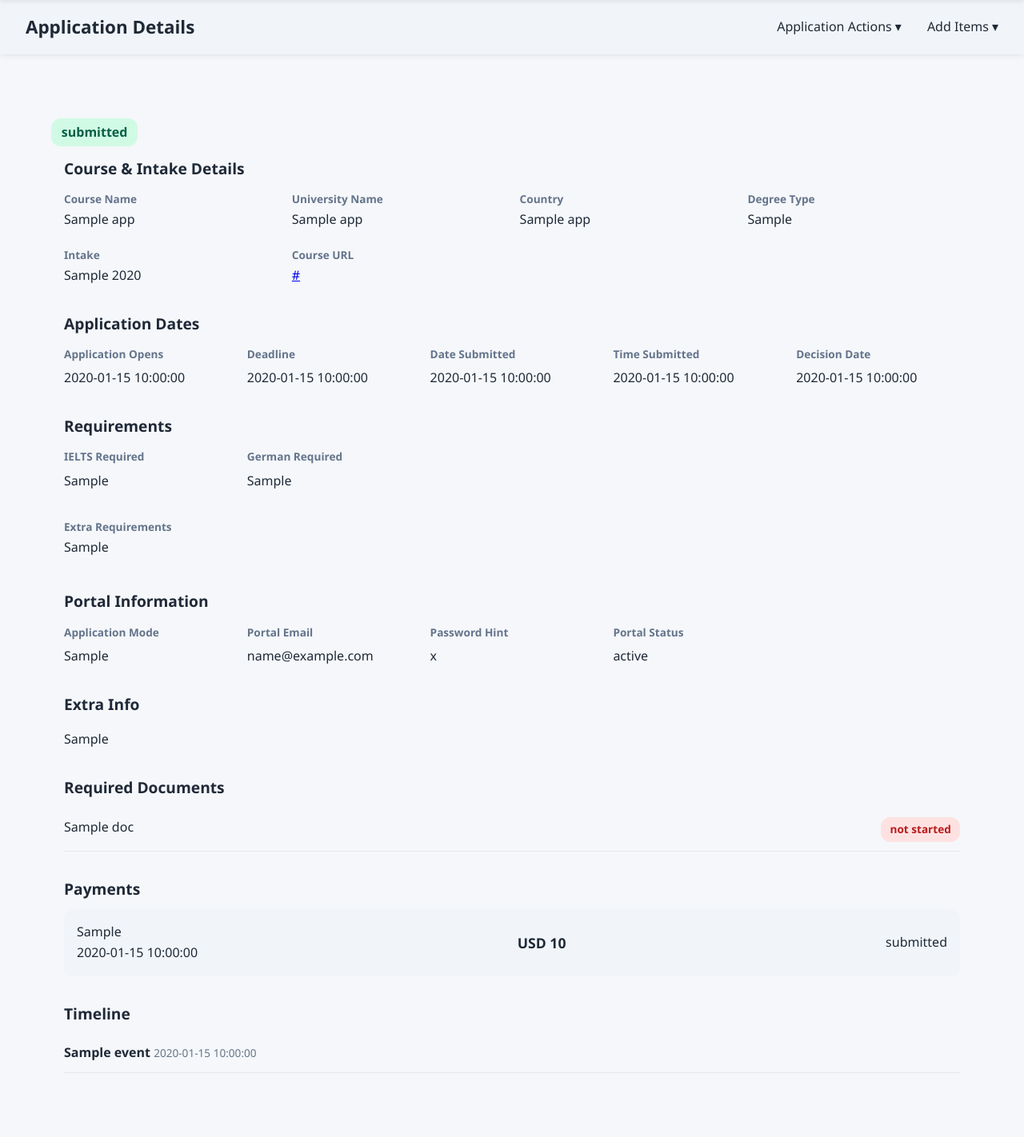
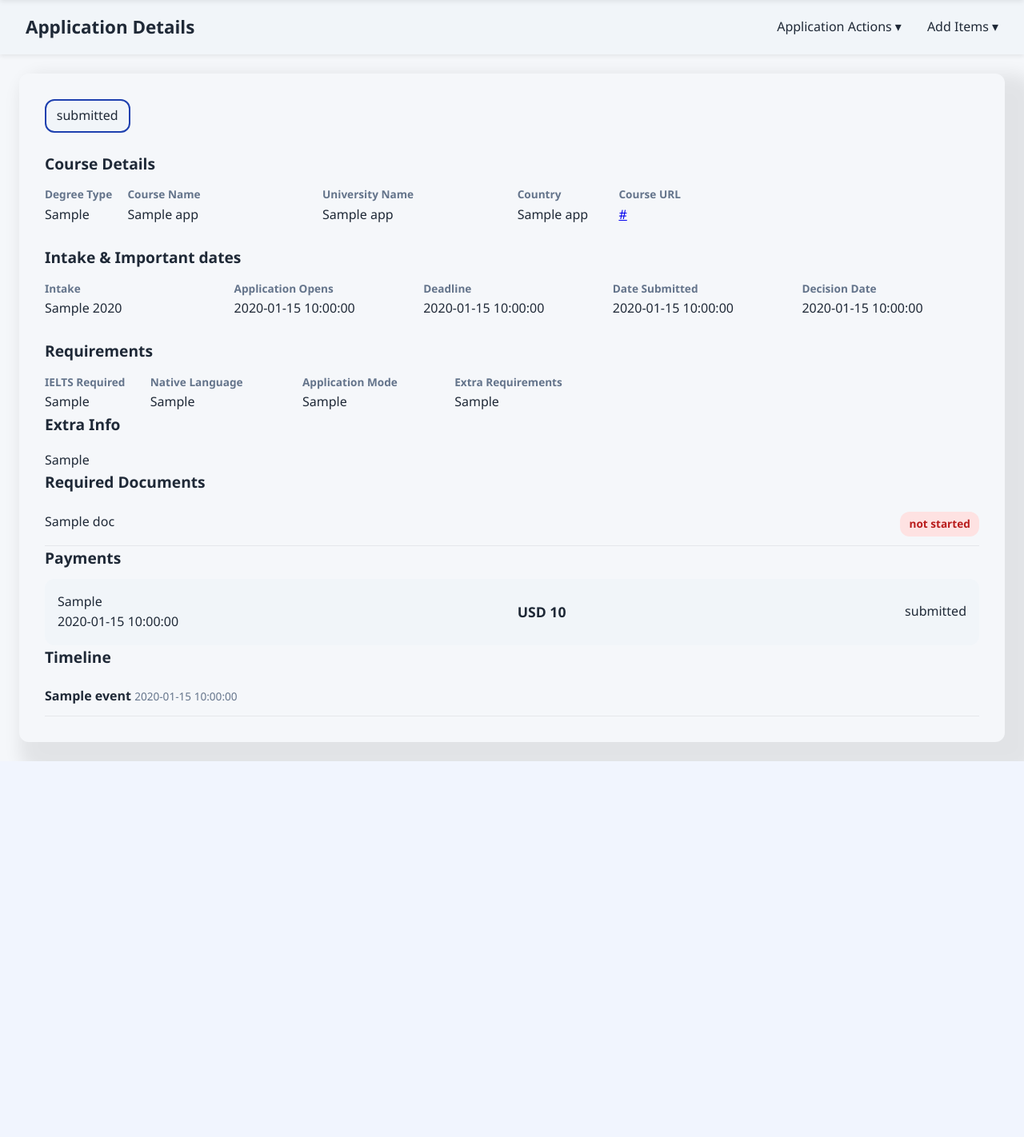
Before and after one commit to YagneshGuduru/personalised_college_applications_tracker, a Flask app: template app/templates/application_details.html in a window 1280 px wide. Shown: the part 73-1495 px from the top of the page at 80% size. After the commit the page ends 1025 px from the top, so only its background shows below. Run offline with Flask 3, Linux system fonts and the light colour scheme; the template is opened without the code that fills it: most values are stand-ins (such as "Sample title", 1, 10 or a date in 2020).

Commit message:
Upgraded the design of application details page.

```diff
--- a/app/static/style.css
+++ b/app/static/style.css
@@ -421,7 +421,7 @@ textarea {
 
 .dropdown-panel {
     position: absolute;
-    top: 100%;                 /* sits right under the trigger */
+    top: 90%;                 /* sits right under the trigger */
     right: 0;
     background: var(--bg-light);
     border-radius: var(--radius);
@@ -455,21 +455,18 @@ textarea {
 
 /* Main card */
 
-.details-layout {
-  display: block;
-  margin-top: 1rem;
-}
-
-.big-details-card {
+.app-details-card {
   padding: 2rem;
   position: relative;
+  border-radius: var(--radius);
+  box-shadow: 20px 20px 20px 20px var(--shadow);
 }
 
 /* Submitted Tag */
 .submitted-tag {
-  position: absolute;
-  top: 1rem;
-  left: 1rem;
+  position: relative;
+  top: 10rem;
+  left: 10rem;
   background: #d1fae5;
   color: #065f46;
   padding: 0.3rem 0.8rem;
@@ -479,61 +476,28 @@ textarea {
 
 /* Section Titles */
 .section-title {
-  margin-top: 2rem;
+  /* margin-top: 2rem; */
   margin-bottom: 0.6rem;
   font-size: 1.2rem;
   font-weight: 700;
 }
 
-/* Two-column grid inside card */
-.two-grid {
-  display: grid;
-  grid-template-columns: repeat(auto-fit, minmax(260px, 1fr));
-  gap: 1.2rem;
-}
-
-.two-grid label {
+.app-row label {
   font-weight: 600;
   color: var(--secondary);
   font-size: 0.85rem;
 }
-
-/* Make Application Dates a single wide row */
-.dates-row {
-    display: grid;
-    grid-template-columns: repeat(5, 1fr);  /* 5 equal columns */
-    gap: 1.5rem;
-    margin-bottom: 1.5rem;
+.app-row-course-details{
+  grid-template-columns:
+      minmax(80px, 8%)
+      minmax(200px, 20%)
+      minmax(200px, 20%)
+      minmax(100px, 10%);
+  gap:10px;
 }
-
-.dates-row label {
-    font-weight: 600;
-    color: var(--secondary);
-    font-size: 0.85rem;
+.app-row-requirements{
+  grid-template-columns: minmax(100px,10%) minmax(150px,15%) minmax(150px,15%);
 }
-
-.dates-row p {
-    margin-top: 0.3rem;
-}
-
-.extra-req-box {
-    margin-top: 1rem;
-    margin-bottom: 1.5rem;
-    padding: 0.5rem 0;
-    width: 100%;
-}
-
-.extra-req-box label {
-    font-weight: 600;
-    color: var(--secondary);
-    font-size: 0.85rem;
-}
-
-.extra-req-text {
-    margin-top: 0.3rem;
-    line-height: 1.65;
-}
-
 
 /* Extra Info */
 .extra-info-text {
--- a/app/templates/add_application.html
+++ b/app/templates/add_application.html
@@ -28,7 +28,7 @@
         <div class="form-row c-details">
             <div class="form-group">
                 <label>Degree Type</label>
-                <select name="Degree_type">
+                <select name="degree_type">
                     <option value=""></option>
                     <option value="M.Sc.">M.Sc.</option>
                     <option value="M.Engg">M.Engg</option>
@@ -92,7 +92,7 @@
                 <label>Mode</label>
                 <select name="application_mode">
                     <option value=""></option>
-                    <option value="Direct">Direct</option>
+                    <option value="College Portal">Direct</option>
                     <option value="UniAssist">UniAssist</option>
                     <option value="Other">Other</option>
                 </select>
--- a/app/templates/application_details.html
+++ b/app/templates/application_details.html
@@ -32,20 +32,19 @@
 {% endblock%}
 {% block content %}
 
-<div class="container">
+<div class="container app-details-card">
+        <div class="summary-bar">
+            <div class="summary-box"><span>{{ app.status }}</span></div>
+        </div>
+            <!-- COURSE & INTAKE DETAILS -->
+            <h2 class="section-title">Course Details</h2>
 
-    <div class="details-layout">
+            <div class="form-row app-row app-row-course-details">
+                <div>
+                    <label>Degree Type</label>
+                    <p>{{ app.degree_type if app.degree_type else '-' }}</p>
+                </div>
 
-        <!-- MAIN CARD -->
-        <div class="card big-details-card">
-
-            <!-- SUBMITTED TAG -->
-            <span class="submitted-tag">{{ app.status }}</span>
-
-            <!-- COURSE & INTAKE DETAILS -->
-            <h2 class="section-title">Course & Intake Details</h2>
-
-            <div class="two-grid">
                 <div>
                     <label>Course Name</label>
                     <p>{{ app.course_name }}</p>
@@ -62,16 +61,6 @@
                 </div>
 
                 <div>
-                    <label>Degree Type</label>
-                    <p>{{ app.degree_type if app.degree_type else '-' }}</p>
-                </div>
-
-                <div>
-                    <label>Intake</label>
-                    <p>{{ app.intake_type }} {{ app.intake_year }}</p>
-                </div>
-
-                <div>
                     <label>Course URL</label>
                     <p>
                         {% if app.course_url %}
@@ -81,86 +70,57 @@
                 </div>
             </div>
 
+            <br>
 
-            <!-- APPLICATION DATES -->
-            <h2 class="section-title">Application Dates</h2>
+            <h2 class="section-title">Intake & Important dates</h2>
 
-            <div class="dates-row">
-
+            <div class="form-row app-row">
+                <div>
+                    <label>Intake</label>
+                    <p>{{ app.intake_type }} {{ app.intake_year }}</p>
+                </div>
                 <div>
                     <label>Application Opens</label>
                     <p>{{ app.application_open_date if app.application_open_date else '-' }}</p>
                 </div>
-
                 <div>
                     <label>Deadline</label>
                     <div class="deadline-line">
                         <p>{{ app.deadline_date }}</p>
                     </div>
                 </div>
-
                 <div>
                     <label>Date Submitted</label>
                     <p>{{ app.date_submitted if app.date_submitted else '-' }}</p>
                 </div>
-
-                <div>
-                    <label>Time Submitted</label>
-                    <p>{{ app.time_submitted if app.time_submitted else '-' }}</p>
-                </div>
-
                 <div>
                     <label>Decision Date</label>
                     <p>{{ app.decision_date if app.decision_date else '-' }}</p>
                 </div>
             </div>
 
+            <br>
 
             <!-- REQUIREMENTS -->
             <h2 class="section-title">Requirements</h2>
 
-            <div class="dates-row">
+            <div class="form-row app-row app-row-requirements">
                 <div>
                     <label>IELTS Required</label>
                     <p>{{ app.ielts_required if app.ielts_required else '-' }}</p>
                 </div>
 
                 <div>
-                    <label>German Required</label>
+                    <label>Native Language</label>
                     <p>{{ app.german_required if app.german_required else '-' }}</p>
                 </div>
-            </div>
-
-            <div class = "extra-req-box">
-                <div>
-                    <label>Extra Requirements</label>
-                    <p>{{ app.extra_requirements | replace("\n",'<br>') | safe if app.extra_requirements else '-' }}</p>
-                </div>
-            </div>
-
-
-            <!-- PORTAL INFO -->
-            <h2 class="section-title">Portal Information</h2>
-
-            <div class="dates-row">
                 <div>
                     <label>Application Mode</label>
                     <p>{{ app.application_mode if app.application_mode else '-' }}</p>
                 </div>
-
                 <div>
-                    <label>Portal Email</label>
-                    <p>{{ app.portal_email if app.portal_email else '-' }}</p>
-                </div>
-
-                <div>
-                    <label>Password Hint</label>
-                    <p>{{ app.portal_password_hint if app.portal_password_hint else '-' }}</p>
-                </div>
-
-                <div>
-                    <label>Portal Status</label>
-                    <p>{{ submission_info.portal_status_message if submission_info else '-' }}</p>
+                    <label>Extra Requirements</label>
+                    <p>{{ app.extra_requirements | replace("\n",'<br>') | safe if app.extra_requirements else '-' }}</p>
                 </div>
             </div>
 
@@ -224,8 +184,6 @@
                 <p>No timeline events.</p>
             {% endif %}
 
-        </div>
-    </div>
 </div>
 
 <!-- DEADLINE SCRIPT -->
```
